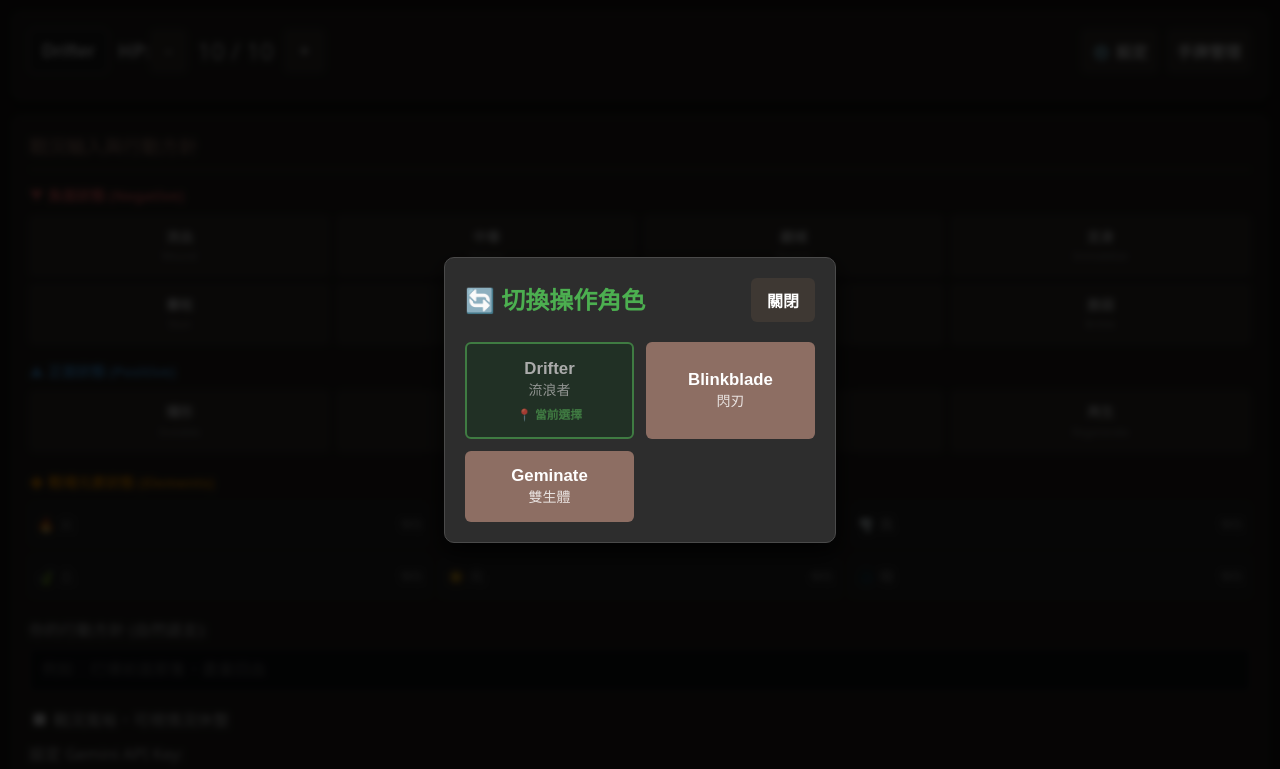
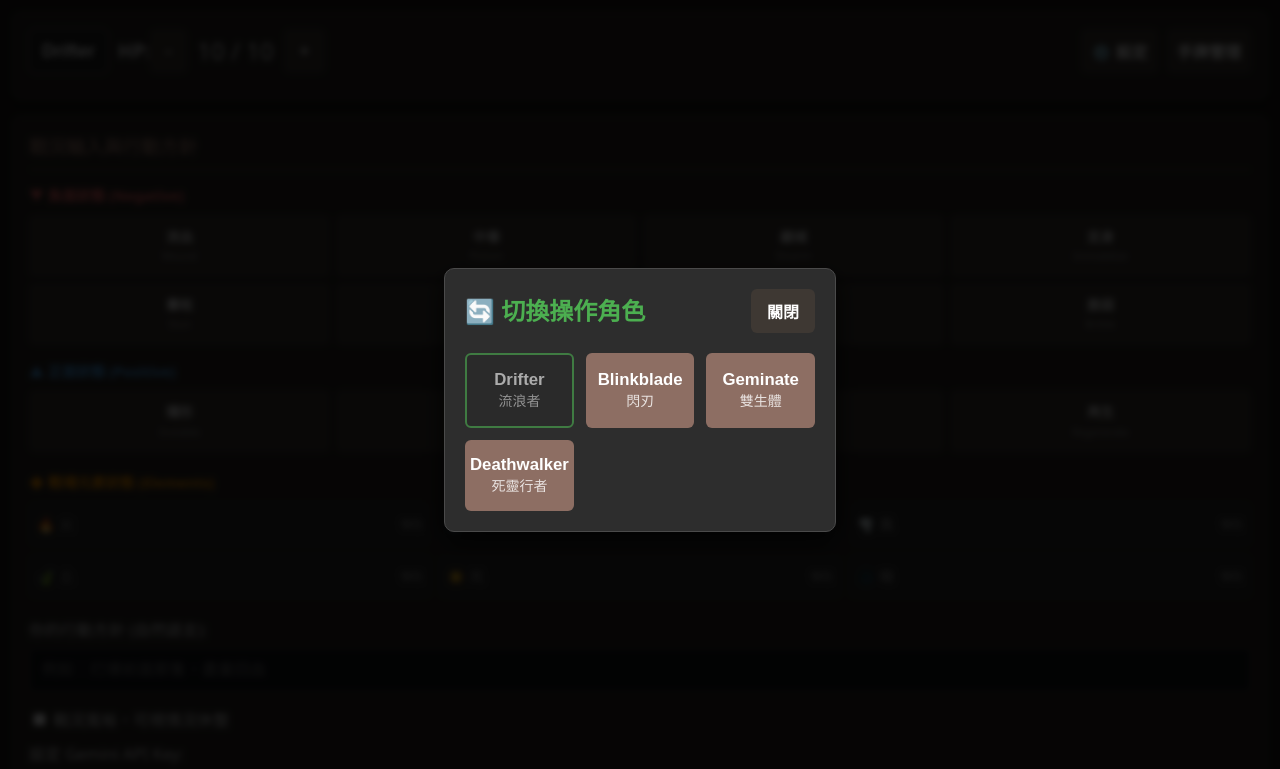
Before and after one commit to cjli0905-cloud/Frosthaven_AI, a plain HTML site: page index.html in a window 1280 px wide. Both pictures are taken after a click on the button "Drifter". Shown: the top 769 px of the page. Drawn offline with Linux system fonts and the light colour scheme.

Commit message:
Add files via upload

```diff
--- a/index.html
+++ b/index.html
@@ -162,13 +162,13 @@
       </div>
 
       <!-- 2x2 網格 -->
-      <div style="display: grid; grid-template-columns: 1fr 1fr; gap: 12px;">
+      <div style="display: grid; grid-template-columns: 1fr 1fr 1fr; gap: 12px;">
         <button onclick="switchCharacter('drifter')" id="char-btn-drifter" style="padding: 15px 5px; font-weight: bold; font-size: 1.05em;">Drifter<br><small style="font-weight: normal; opacity: 0.8;">流浪者</small></button>
         <button onclick="switchCharacter('blinkblade')" id="char-btn-blinkblade" style="padding: 15px 5px; font-weight: bold; font-size: 1.05em;">Blinkblade<br><small style="font-weight: normal; opacity: 0.8;">閃刃</small></button>
         <button onclick="switchCharacter('geminate')" id="char-btn-geminate" style="padding: 15px 5px; font-weight: bold; font-size: 1.05em;">Geminate<br><small style="font-weight: normal; opacity: 0.8;">雙生體</small></button>
-        <!-- 預留空位
+        <!-- 預留空位 -->
         <button onclick="switchCharacter('deathwalker')" id="char-btn-deathwalker" style="padding: 15px 5px; font-weight: bold; font-size: 1.05em;">Deathwalker<br><small style="font-weight: normal; opacity: 0.8;">死靈行者</small></button>
-	-->
+
       </div>
     </div>
   </div>
@@ -185,10 +185,10 @@
       const activeBtn = document.getElementById('char-btn-' + currentClass);
       if (activeBtn) {
         activeBtn.style.border = '2px solid #4CAF50';
-        activeBtn.style.background = '#1a3320';
+        activeBtn.style.background = '#292929';
         activeBtn.style.color = '#fff';
         activeBtn.disabled = true; // 禁用當前按鈕防止誤觸
-        activeBtn.innerHTML += '<div style="font-size: 0.7em; color: #4CAF50; margin-top: 5px;">📍 當前選擇</div>';
+        // activeBtn.innerHTML += '<div style="font-size: 0.7em; color: #4CAF50; margin-top: 5px;">📍 當前選擇</div>';
       }
 
       // 綁定視窗開關
```
